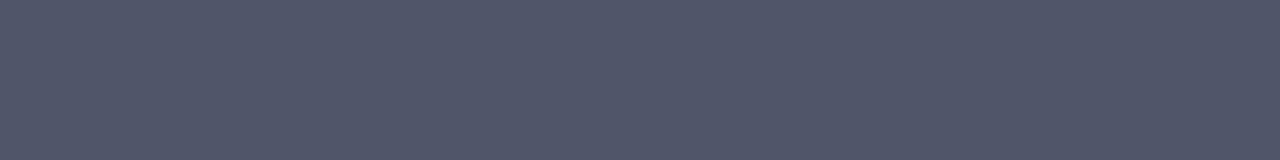
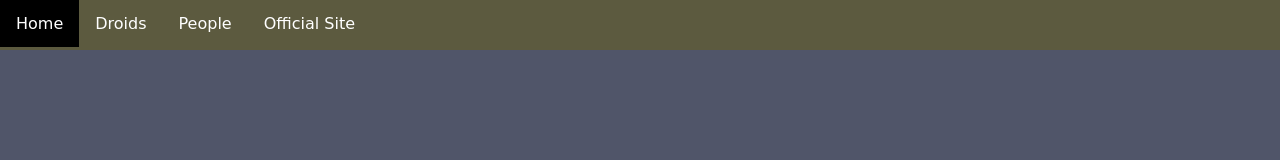
Before and after one commit to JSmith989/html101, a plain HTML site: page index.html in a window 1280 px wide. Drawn offline with Linux system fonts and the light colour scheme; a web font is replaced by a local one.

Commit message:
styled nav with groovy font

```diff
--- a/index.html
+++ b/index.html
@@ -5,10 +5,18 @@
     <meta name="viewport" content="width=device-width, initial-scale=1.0">
     <title>Star Wars</title>
     <link rel="stylesheet" href="main.css">
+    <link href="https://fonts.googleapis.com/css2?family=Grenze+Gotisch&display=swap" rel="stylesheet">
 </head>
 <body>
 
-
+<nav>
+    <ul>
+        <li><a href="./index.html">Home</a></li>
+        <li><a href="./droids.html">Droids</a></li>
+        <li><a href="./people.html">People</a></li>
+        <li><a href="https:www.starwars.com">Official Site</a></li>
+    </ul>
+</nav>
 
 
    <script src="main.js"></script>
--- a/main.css
+++ b/main.css
@@ -1,3 +1,30 @@
 body{
     background-color: rgb(80, 85, 105);
+    margin: 0;
+    padding: 0;
 }
+
+ul{
+    margin: 0;
+    list-style-type: none;
+    padding: 0;
+    background-color: rgb(92, 90, 63);
+    height: 50px;
+    overflow: hidden;
+}
+
+li {
+    float: left;
+}
+
+li a {
+    color: white;
+    padding: 14px 16px;
+    display: block;
+    text-decoration: none;
+    font-family: 'Grenze Gotisch', cursive;
+}
+
+li a:hover {
+    background-color: #000000;
+}
```
Also changed, not shown: droids.html (added), people.html (added).
